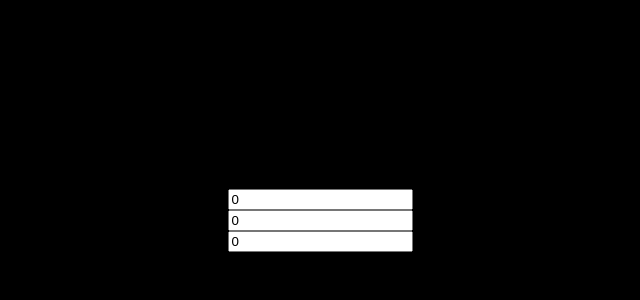
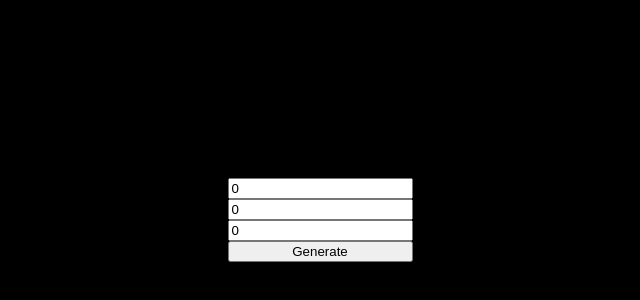
Before and after one commit to bgsdewo/Vue_With_Pinia, a Vue app in the folder vue-state-management/: page / in a window 1280 px wide. Shown: the part 180-480 px from the top of the page, without its empty margins (320-960 px from the left). Built offline with nearby package versions, Linux system fonts and the light colour scheme.

Commit message:
Perbedaan Menggunakan Ref Dan Reactive

```diff
--- a/vue-state-management/src/App.vue
+++ b/vue-state-management/src/App.vue
@@ -1,23 +1,44 @@
 <script setup>
 import { reactive,ref } from 'vue'
 
-// // const red = ref(0)
-// // const green = ref(0)
-// // const blue = ref(0)
+// const red = ref(0)
+// const green = ref(0)
+// const blue = ref(0)
+
+// function generateColor() {
+//   red.value = Math.floor(Math.random() * 255)
+//   green.value = Math.floor(Math.random() * 255)
+//   blue.value = Math.floor(Math.random() * 255)
+// }
 
 // const color = ref({
-  //   red:0,
-  //   green:0,
-  //   blue:0,
-  // })
+//     red:0,
+//     green:0,
+//     blue:0,
+//   })
 
-  // //atau bisa memanfaatkan ini juga
+  // //atau bisa memanfaatkan ini juga jika berupa object datanya
   const color = reactive({
     red:0,
     green:0,
     blue:0,
   })
 
+  function generateColor() {
+  color.red = Math.floor(Math.random() * 255)
+  color.green = Math.floor(Math.random() * 255)
+  color.blue = Math.floor(Math.random() * 255)
+}
+
+//perbedaan asign value pada ref dengan reactive
+// const refValue = ref('Hello')
+// const reactiveValue = reactive({
+//   greeting:'world',
+// })
+
+//mencoba men asign ulang nilai yg sudah di asign diatas
+// refValue.value = true
+// reactiveValue=  false;
 </script>
 
 <template>
@@ -26,6 +47,7 @@ import { reactive,ref } from 'vue'
       <input type="number" placeholder="red" v-model="color.red" id="">
       <input type="number" placeholder="green" v-model="color.green" id="">
       <input type="number" placeholder="blue" v-model="color.blue" id="">
+      <button @click="generateColor()">Generate</button>
     </div>
   </main>
 </template>
```
Also changed, not shown: vue-state-management/mess.txt.
